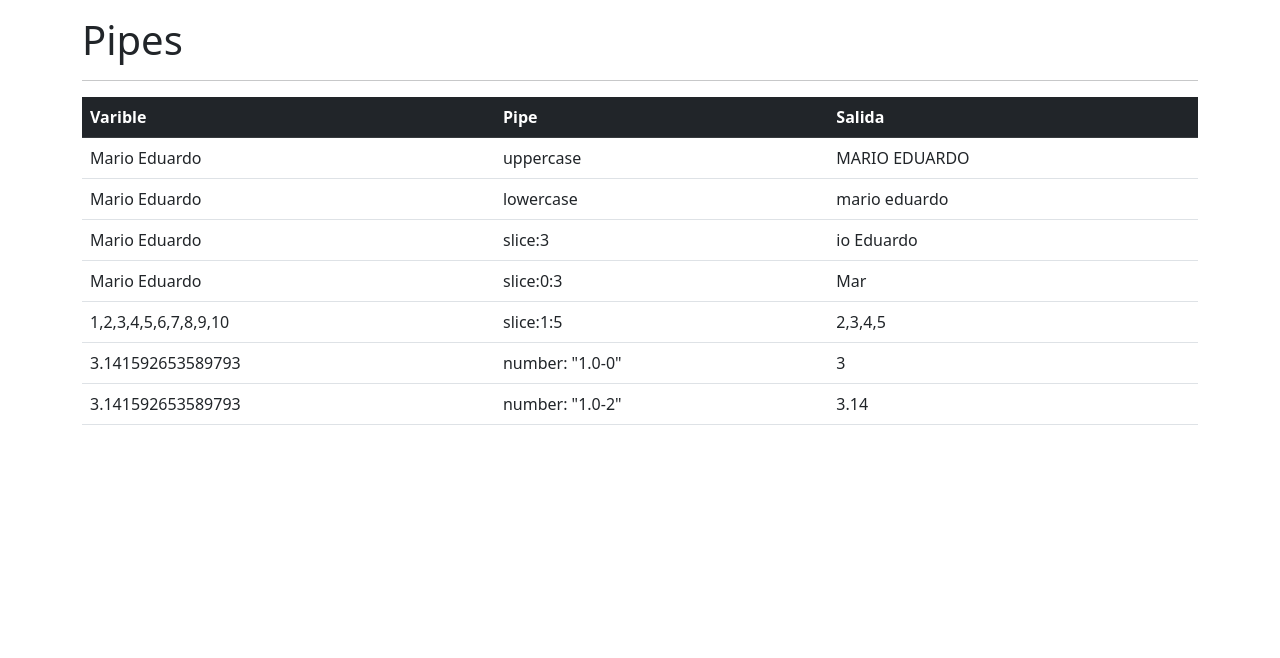
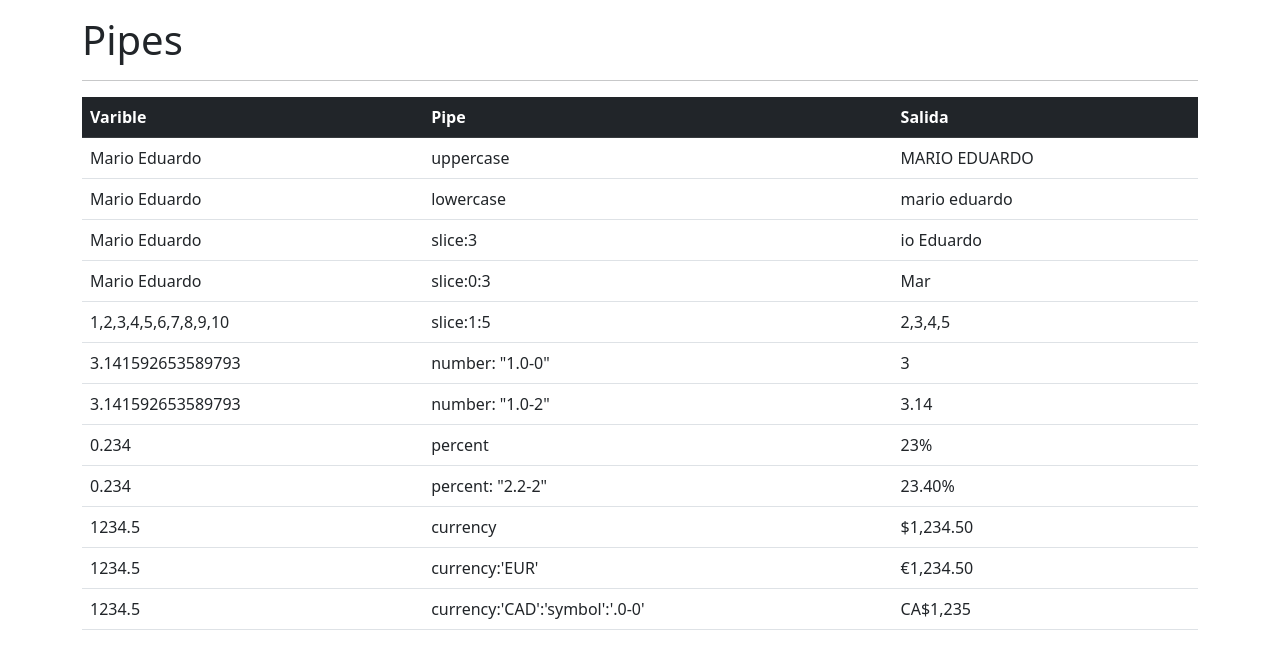
Before and after one commit to MarioEduardoAlvarezTorres/appAngular3, an Angular app: page / in a window 1280 px wide. Shown: the top 658 px of the page. Built offline with nearby package versions, Linux system fonts and the light colour scheme.

Commit message:
uso de pipe currency]

```diff
--- a/src/app/app.component.html
+++ b/src/app/app.component.html
@@ -47,6 +47,31 @@
           <td>number: "1.0-2"</td>
           <td>{{ PI | number : "1.0-2" }}</td>
         </tr>
+        <tr>
+          <td>{{ porcentaje }}</td>
+          <td>percent</td>
+          <td>{{ porcentaje | percent }}</td>
+        </tr>
+        <tr>
+          <td>{{ porcentaje }}</td>
+          <td>percent: "2.2-2"</td>
+          <td>{{ porcentaje | percent : "2.2-2" }}</td>
+        </tr>
+        <tr>
+          <td>{{ salario }}</td>
+          <td>currency</td>
+          <td>{{ salario | currency }}</td>
+        </tr>
+        <tr>
+          <td>{{ salario }}</td>
+          <td>currency:'EUR'</td>
+          <td>{{ salario | currency : "EUR" }}</td>
+        </tr>
+        <tr>
+          <td>{{ salario }}</td>
+          <td>currency:'CAD':'symbol':'.0-0'</td>
+          <td>{{ salario | currency : "CAD" : "symbol" : ".0-0" }}</td>
+        </tr>
       </tbody>
     </table>
   </div>
--- a/src/app/app.component.ts
+++ b/src/app/app.component.ts
@@ -7,7 +7,8 @@
 })
 export class AppComponent {
   nombre: string = 'Mario Eduardo';
-
   arreglo = [1, 2, 3, 4, 5, 6, 7, 8, 9, 10];
   PI: number = Math.PI;
+  porcentaje: number = 0.234;
+  salario: number = 1234.5;
 }
```
